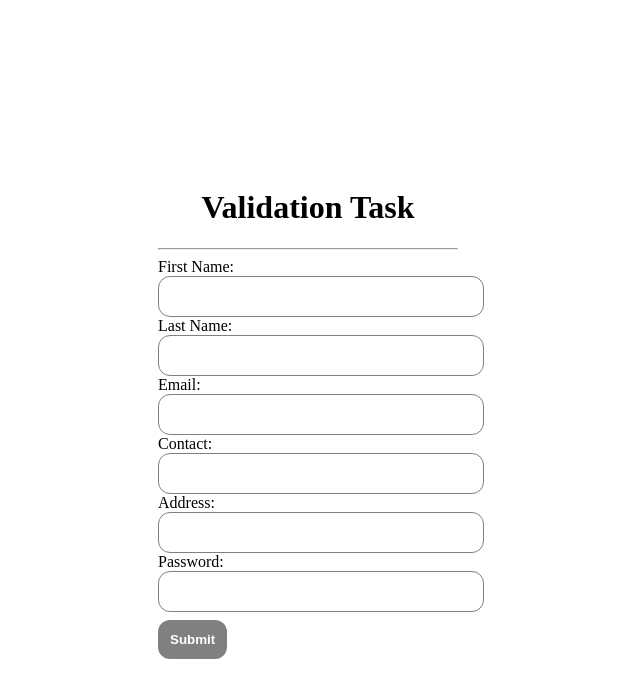
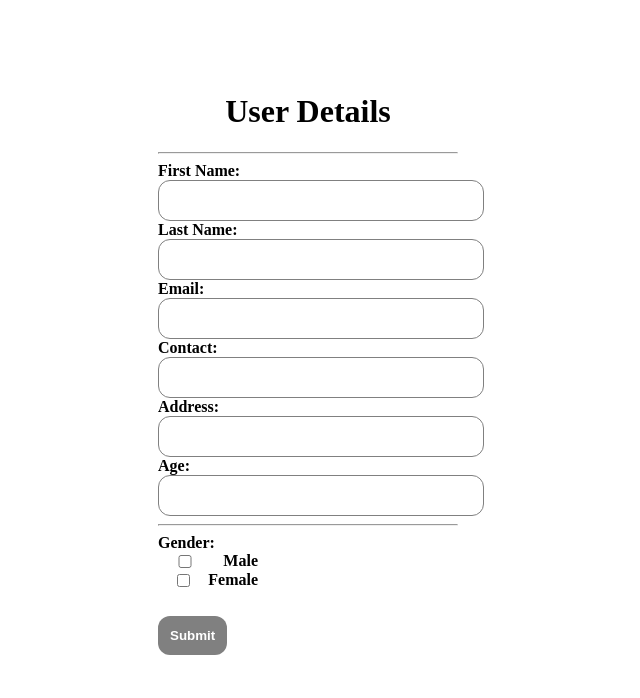
Before and after one commit to sanilmanandhar16/Reusable-Validation, an Angular app: page /dynamic in a window 1280 px wide. Shown: the top 698 px of the page, without its empty margins (332-972 px from the left). Built offline with nearby package versions, Linux system fonts and the light colour scheme.

Commit message:
ADDED:Custom Validations

```diff
--- a/angular.json
+++ b/angular.json
@@ -100,5 +100,8 @@
         }
       }
     }
+  },
+  "cli": {
+    "analytics": "e130b344-a900-4867-85e8-f1dc56be65e0"
   }
 }
--- a/src/app/dynamic-form/dynamic-form.component.html
+++ b/src/app/dynamic-form/dynamic-form.component.html
@@ -2,7 +2,7 @@
 <div class="panel">
     <form [formGroup]="userForm">
 
-      <h1>Validation Task</h1>
+      <h1>User Details</h1>
       <hr>
       <div>
 
@@ -32,9 +32,25 @@
             <app-error-messages class="error-message" [control]="userForm.get('address')!"></app-error-messages>
           </div>
           <div>
-            <label for="password">Password:</label>
-            <input type="password" id="password" formControlName="password">
-            <app-error-messages class="error-message" [control]="userForm.get('password')!"></app-error-messages>
+            <label for="age">Age:</label>
+            <input type="number" id="age" formControlName="age">
+            <app-error-messages class="error-message" [control]="userForm.get('age')!"></app-error-messages>
+          </div>
+          <hr>
+          <div class="gender">
+            <label for="gender">Gender:</label>
+            <div>
+              <label>
+                <input type="checkbox" style="margin-right: 15px;" id="gender" formControlName="gender"> Male
+              </label>
+            </div>
+            <div>
+              <label>
+                <input type="checkbox" id="gender" formControlName="gender"> Female
+              </label>
+            </div>
+            <br>
+            <app-error-messages class="error-message" [control]="userForm.get('gender')!"></app-error-messages>
           </div>
           <button type="submit" [disabled]="!userForm.valid">Submit</button>
       </div>
--- a/src/app/dynamic-form/dynamic-form.component.scss
+++ b/src/app/dynamic-form/dynamic-form.component.scss
@@ -5,12 +5,15 @@
   gap: 10px;
   width: 300px;
   margin: 0 auto;
-    transform: translate(0, 10rem);
-
+  transform: translate(0, 4rem);
 }
-  .panel h1{
+.panel label{
+  font-weight: bold;
+}
+.panel h1 {
   text-align: center;
 }
+
 .panel label {
   width: 100px;
   display: inline-block;
@@ -19,7 +22,7 @@
 .panel input {
   width: 100%;
   padding: 12px;
-    border-radius: 12px ;
+  border-radius: 12px;
   border: 0.2px solid grey;
 }
 
@@ -32,10 +35,26 @@
   color: #ffffff;
   border: none;
   margin-top: 8px;
-
-
   cursor: pointer;
 }
+
+.gender {
+  display: flex;
+  flex-direction: column;
+  align-items: left;
+  // gap: 10px; /* Adjust the gap as needed */
+}
+
+.gender label {
+  flex: 1;
+  display: flex;
+  align-items: left;
+}
+
+// .gender input[type="checkbox"] {
+//   margin-right: 5px; /* Adjust the spacing between checkbox and label */
+// }
+
 .panel button:disabled {
   background-color: grey;
   font-weight: bolder;
--- a/src/app/dynamic-form/dynamic-form.component.ts
+++ b/src/app/dynamic-form/dynamic-form.component.ts
@@ -1,7 +1,7 @@
 
 import { Component, inject } from '@angular/core';
 import { FormBuilder, FormGroup, ReactiveFormsModule, Validators } from '@angular/forms';
-import { phoneNumberValidator } from '../validators-utils';
+import { customValidators, phoneNumberValidator } from '../validators-utils';
 import { Router } from '@angular/router';
 
 @Component({
@@ -20,16 +20,9 @@ export class DynamicFormComponent {
       email: ['', [Validators.required, Validators.email]],
       address: ['', Validators.required],
       phone: ['', [Validators.required, phoneNumberValidator]],
-      password: [
-        '',
-        [
-          Validators.required,
-          Validators.minLength(8),
-          Validators.maxLength(16),
-          Validators.pattern(/.*[0-9].*/),
-          Validators.pattern(/.*[!@#$%^&*].*/)
-        ]
-      ]
+      gender: [false, Validators.requiredTrue],
+      age: ['', [Validators.required, customValidators.ageRange(18, 50)]],
+
     });
   }
 }
--- a/src/app/error-messages/error-messages.component.ts
+++ b/src/app/error-messages/error-messages.component.ts
@@ -2,6 +2,8 @@ import { Component, Input } from '@angular/core';
 import { CommonModule } from '@angular/common';
 import { AbstractControl } from '@angular/forms';
 import { getValidatorErrorMessage } from '../validators-utils';
+
+
 @Component({
   selector: 'app-error-messages',
   standalone: true,
--- a/src/app/home/home.component.html
+++ b/src/app/home/home.component.html
@@ -2,7 +2,7 @@
 <div class="panel">
     <form [formGroup]="userForm">
 
-      <h1>Validation Task</h1>
+      <h1>User Details</h1>
       <hr>
       <div>
 
@@ -21,23 +21,21 @@
             <input type="email" id="email" formControlName="email">
             <app-error-messages class="error-message" [control]="userForm.get('email')!"></app-error-messages>
           </div>
-          <!-- <div>
-            <label for="phone">Contact:</label>
-            <input type="phone" id="phone" formControlName="phone">
-            <app-error-messages class="error-message" [control]="userForm.get('phone')!"></app-error-messages>
-          </div>
-          <div>
-            <label for="address">Address:</label>
-            <input type="text" id="address" formControlName="address">
-            <app-error-messages class="error-message" [control]="userForm.get('address')!"></app-error-messages>
-          </div> -->
+
           <div>
             <label for="password">Password:</label>
             <input type="password" id="password" formControlName="password">
             <app-error-messages class="error-message" [control]="userForm.get('password')!"></app-error-messages>
           </div>
+
+          <div>
+            <label for="confirmPassword">ConfirmPassword:</label>
+            <input type="password" id="confirmPassword" formControlName="confirmPassword">
+            <app-error-messages class="error-message" [control]="userForm.get('confirmPassword')!"></app-error-messages>
+          </div>
+
           <button type="submit" [disabled]="!userForm.valid">Submit</button>
       </div>
     </form>
-    <button (click)="next()">Go to Next Component</button>
+    <button (click)="next()">Go To Next Page</button>
   </div>
--- a/src/app/home/home.component.scss
+++ b/src/app/home/home.component.scss
@@ -5,8 +5,11 @@
     gap: 10px;
     width: 300px;
     margin: 0 auto;
-    transform: translate(0, 10rem);
+    transform: translate(0, 4rem);
 
+  }
+  .panel label{
+    font-weight: bold;
   }
   .panel h1{
     text-align: center;
--- a/src/app/home/home.component.ts
+++ b/src/app/home/home.component.ts
@@ -1,7 +1,7 @@
 
 import { Component, inject } from '@angular/core';
 import { FormBuilder, FormGroup, ReactiveFormsModule, Validators } from '@angular/forms';
-import { phoneNumberValidator } from '../validators-utils';
+import { confirmPasswordValidator, phoneNumberValidator } from '../validators-utils';
 import { Router } from '@angular/router';
 @Component({
   selector: 'app-home',
@@ -29,7 +29,8 @@ export class HomeComponent {
           Validators.pattern(/.*[0-9].*/),
           Validators.pattern(/.*[!@#$%^&*].*/)
         ]
-      ]
+      ],
+      confirmPassword: ['', [Validators.required, confirmPasswordValidator]],
     });
   }
   next(){
--- a/src/app/validators-utils.ts
+++ b/src/app/validators-utils.ts
@@ -1,4 +1,4 @@
-import { FormControl, ValidationErrors } from "@angular/forms";
+import { FormControl, FormGroup, ValidationErrors } from "@angular/forms";
 
 export const getValidatorErrorMessage = (validatorName: string, validatorErrors?: ValidationErrors): string | undefined => {
     let args = messages.get(validatorName)?.validatorErrorsKey?.map(name => validatorErrors?.[name]);
@@ -12,6 +12,11 @@ const messages = new Map<string, { message: string, validatorErrorsKey?: string[
     ['email', { message: 'Email must be a valid email address' }],
     ['pattern', { message: 'Password must have at least one number and one symbol' }],
     ['patternPhoneNumber', { message: 'Phone number must be exactly 10 digits long' }],
+    ['requiredTrue', { message: 'Gender must be selected' }],
+    ['ageRange', { message: 'Age range must be between 18 and 50', validatorErrorsKey: ['min', 'max'] }],
+    ['passwordMismatch', { message: 'Passwords do not match' }],
+
+
 ]);
 
 function stringFormat(template: string | undefined, ...args: any[]) {
@@ -26,9 +31,28 @@ function stringFormat(template: string | undefined, ...args: any[]) {
 }
 
 export const customValidators = {
-    patternPhoneNumber: /^[0-9]{10}$/
+    patternPhoneNumber: /^[0-9]{10}$/,
+    ageRange: (min: number, max: number) => {
+        return (control: FormControl): ValidationErrors | null => {
+            if (control.value && (control.value < min || control.value > max)) {
+                return { 'ageRange': true };
+            }
+            return null;
+        };
+    },
+
 };
 
+export function confirmPasswordValidator(control: FormControl): ValidationErrors | null {
+    const form = control.parent as FormGroup;
+    if (form) {
+        const passwordControl = form.get('password');
+        if (passwordControl && control.value !== passwordControl.value) {
+            return { 'passwordMismatch': true };
+        }
+    }
+    return null;
+}
 export function phoneNumberValidator(control: FormControl): ValidationErrors | null {
     // !customValidators.patternPhoneNumber.test(control.value)
     if (control.value && control.value.length != 10) {
```
Lines whose indentation alone changed are shown as unchanged.
